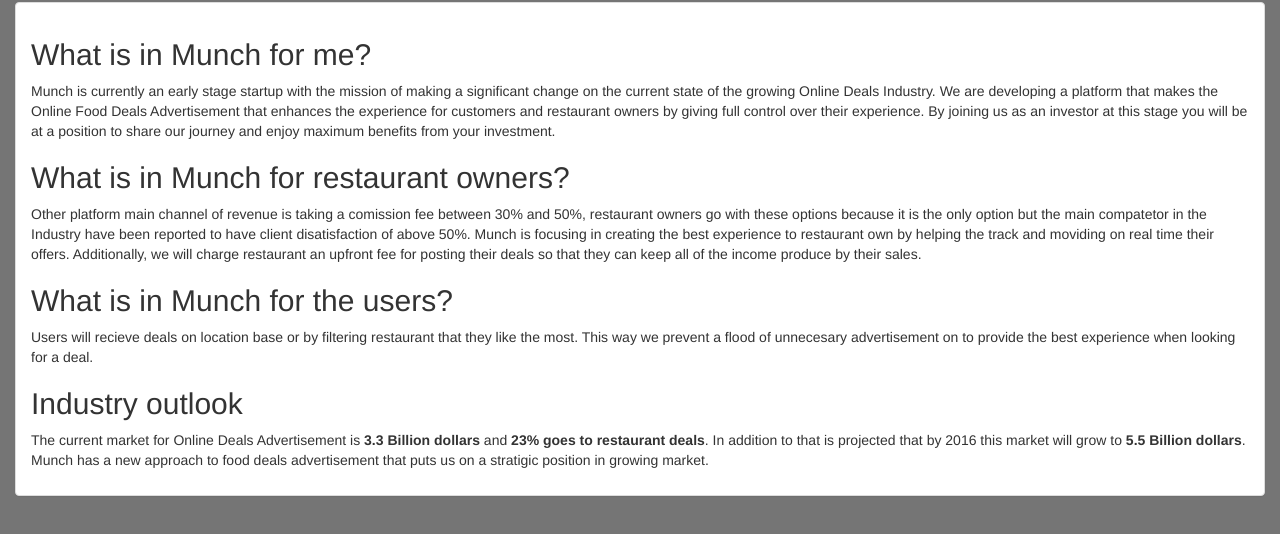
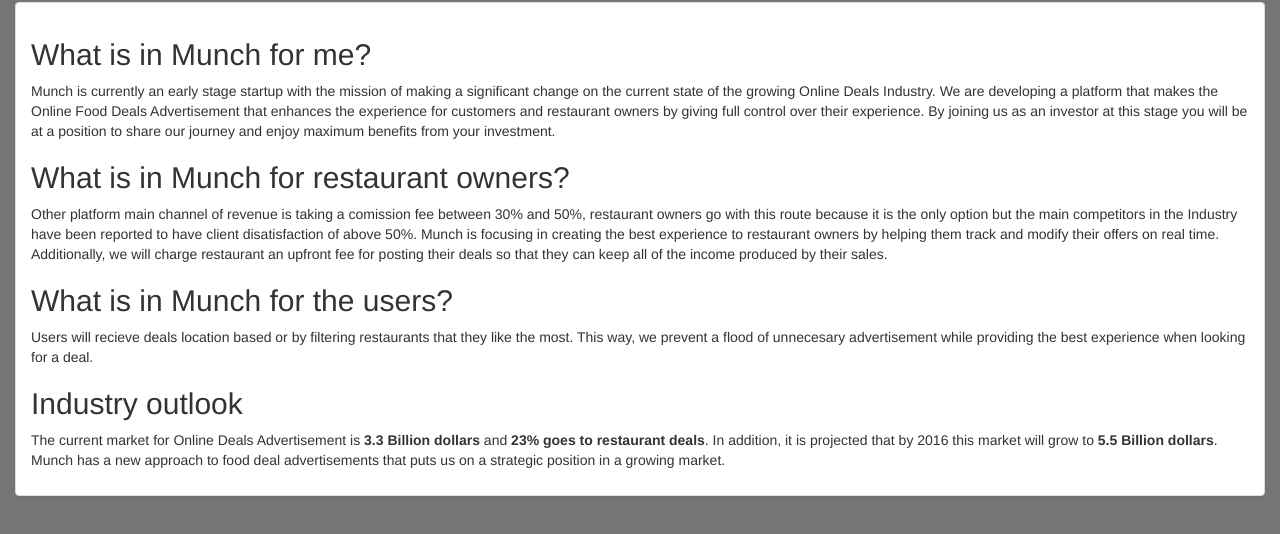
Before and after one commit to jorgep19/munch, a website: page public/index.html at #/investors in a window 1280 px wide. Shown: the part 100-634 px from the top of the page. Drawn offline with Linux system fonts and the light colour scheme.

```diff
--- a/public/investorsPage/investors.html
+++ b/public/investorsPage/investors.html
@@ -29,13 +29,13 @@
 				</h2>
 				<p>
 					Other platform main channel of revenue is taking a comission fee
-					between 30% and 50%, restaurant owners go with these options because
+					between 30% and 50%, restaurant owners go with this route because
 					it is the only option
-					but the main compatetor in the Industry have been reported to have client
+					but the main competitors in the Industry have been reported to have client
 					disatisfaction of above 50%. Munch is focusing in creating the best experience
-					to restaurant own by helping the track and moviding on real time their offers.
+					to restaurant owners by helping them track and modify their offers on real time.
 					Additionally, we will charge restaurant an upfront fee for posting their deals
-					so that they can keep all of the income produce by their sales.
+					so that they can keep all of the income produced by their sales.
 				</p>
 			</section>
 
@@ -44,9 +44,9 @@
 					What is in Munch for the users?
 				</h2>
 				<p>
-					Users will recieve deals on location base or by filtering restaurant that they
-					like the most. This way we prevent a flood of unnecesary advertisement on to
-					provide the best experience when looking for a deal.
+					Users will recieve deals location based or by filtering restaurants that they
+					like the most. This way, we prevent a flood of unnecesary advertisement while
+					providing the best experience when looking for a deal.
 				</p>
 			</section>
 
@@ -56,10 +56,10 @@
 				</h2>
 				<p>
 					The current market for Online Deals Advertisement is <strong>3.3 Billion dollars</strong>
-					and <strong>23% goes to restaurant deals</strong>. In addition to that is projected
+					and <strong>23% goes to restaurant deals</strong>. In addition, it is projected
 					that by 2016 this market will grow to <strong>5.5 Billion dollars</strong>.
-					Munch has a new approach to food deals advertisement that puts us on a
-					stratigic position in growing market.
+					Munch has a new approach to food deal advertisements that puts us on a
+					strategic position in a growing market.
 				</p>
 			</section>
 
```
Also changed, not shown: public/homePage/home.html (+2 -1 lines).
